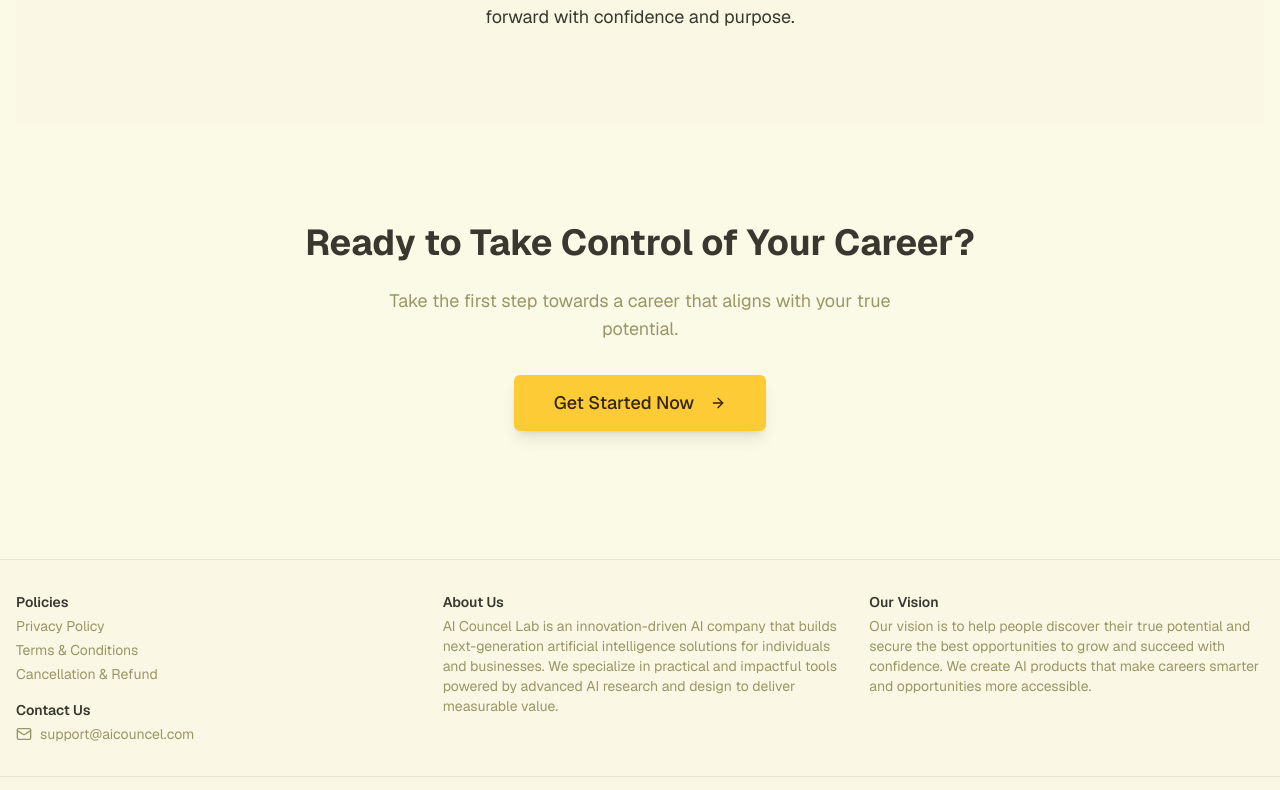
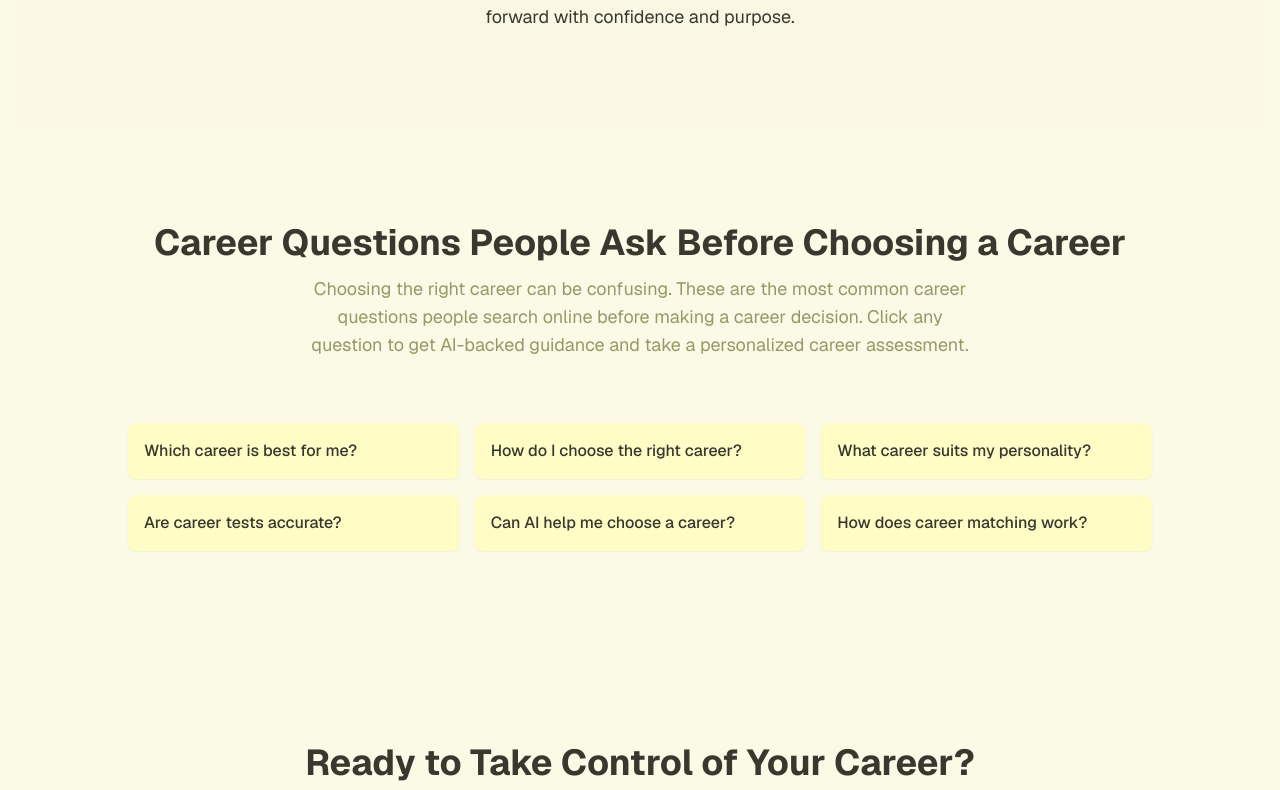
Before and after one commit to SinghRaghvendra/Margdarshak-AI, a Next.js app: page / in a window 1280 px wide. Shown: the part 2007-2797 px from the top of the page. Built offline with nearby package versions, Linux system fonts and the light colour scheme; no server answers.

Commit message:
I want to improvise SEO for my website with some good strateties to driv

```diff
--- /dev/null
+++ b/src/app/career-assessment/page.tsx
@@ -0,0 +1,110 @@
+
+'use client';
+
+import { Button } from '@/components/ui/button';
+import { Card, CardContent, CardDescription, CardHeader, CardTitle } from '@/components/ui/card';
+import { ArrowRight, Lightbulb } from 'lucide-react';
+import { useRouter } from 'next/navigation';
+import type { Metadata } from 'next';
+import Script from 'next/script';
+
+// This metadata would be for a static export, but we define it here for clarity.
+// In a dynamic app, this would be in the layout or page component.
+export const metadata: Metadata = {
+    title: 'AI Career Assessment – Find the Right Career Path',
+    description: 'Our AI career assessment analyzes your skills, interests, and personality to give you a personalized career match.',
+};
+
+const FaqSchema = {
+    "@context": "https://schema.org",
+    "@type": "FAQPage",
+    "mainEntity": [
+        {
+            "@type": "Question",
+            "name": "Which career is best for me?",
+            "acceptedAnswer": {
+                "@type": "Answer",
+                "text": "The best career depends on your skills, interests, and personality. AI Councel uses an AI-based career assessment to recommend suitable career paths."
+            }
+        },
+        {
+            "@type": "Question",
+            "name": "How do I choose the right career?",
+            "acceptedAnswer": {
+                "@type": "Answer",
+                "text": "Choosing the right career involves self-assessment and research. Our platform simplifies this by providing a personalized career test and AI-driven career matching to guide your decision."
+            }
+        },
+        {
+            "@type": "Question",
+            "name": "What career suits my personality?",
+            "acceptedAnswer": {
+                "@type": "Answer",
+                "text": "A career that suits your personality aligns with your natural strengths and preferences. Our career assessment is designed to identify these traits and suggest careers where you can thrive."
+            }
+        },
+        {
+            "@type": "Question",
+            "name": "Can AI help me choose a career?",
+            "acceptedAnswer": {
+                "@type": "Answer",
+                "text": "Yes. AI career guidance uses data-driven insights to analyze your profile and suggest careers that match your strengths, increasing your chances of finding a fulfilling job."
+            }
+        }
+    ]
+};
+
+
+export default function CareerAssessmentPage() {
+    const router = useRouter();
+
+    const handleStartAssessment = () => {
+        // This will redirect to the start of the user journey
+        router.push('/signup');
+    };
+
+    return (
+        <>
+            {/* Add the FAQ Schema to the page */}
+            <Script
+                id="faq-schema"
+                type="application/ld+json"
+                dangerouslySetInnerHTML={{ __html: JSON.stringify(FaqSchema) }}
+            />
+            <div className="py-12 flex items-center justify-center">
+                <Card className="w-full max-w-2xl shadow-xl">
+                    <CardHeader className="text-center">
+                        <Lightbulb className="h-16 w-16 text-primary mx-auto mb-4" />
+                        <CardTitle className="text-3xl md:text-4xl font-bold">AI-Powered Career Assessment & Career Match</CardTitle>
+                        <CardDescription className="text-lg md:text-xl text-muted-foreground mt-4">
+                            Not sure which career is right for you? Our AI career assessment analyzes your skills, interests, and personality to give you a personalized career match.
+                        </CardDescription>
+                    </CardHeader>
+                    <CardContent className="text-center">
+                        <p className="mb-8 text-muted-foreground">
+                            Take the first step toward a fulfilling professional life. Our comprehensive assessment is designed to provide clarity and direction for your career journey.
+                        </p>
+                        <Button size="lg" className="text-lg py-7 px-10 shadow-lg" onClick={handleStartAssessment}>
+                            Start Your Free Career Assessment <ArrowRight className="ml-2 h-5 w-5" />
+                        </Button>
+                        <div className="mt-8 text-sm text-muted-foreground space-y-4">
+                            <p>
+                                After completing the assessment, you will receive AI-driven career suggestions. For a small fee, you can unlock a detailed 10-year roadmap for your chosen career.
+                            </p>
+                            <p>
+                                <a href="/career-test" className="text-primary hover:underline font-medium mx-2">Career Test</a>|
+                                <a href="/ai-career-guidance" className="text-primary hover:underline font-medium mx-2">AI Career Guidance</a>|
+                                <a href="/career-match" className="text-primary hover:underline font-medium mx-2">Career Match</a>
+                            </p>
+                        </div>
+                    </CardContent>
+                </Card>
+            </div>
+        </>
+    );
+}
+
+// Dummy pages for internal linking SEO boost
+export function CareerTestPage() { return <div>Career Test Page</div>; }
+export function AiCareerGuidancePage() { return <div>AI Career Guidance Page</div>; }
+export function CareerMatchPage() { return <div>Career Match Page</div>; }
--- a/src/app/page.tsx
+++ b/src/app/page.tsx
@@ -1,3 +1,4 @@
+
 'use client';
 
 import { Button } from '@/components/ui/button';
@@ -78,6 +79,15 @@ export default function HomePage() {
       { point: "Unsure how your skills and interests translate into a real-world job." },
       { point: "Lacking a concrete plan to achieve your long-term career goals." },
       { point: "Getting rejected by automated systems before a human sees your resume." },
+  ];
+
+  const careerQuestions = [
+      "Which career is best for me?",
+      "How do I choose the right career?",
+      "What career suits my personality?",
+      "Are career tests accurate?",
+      "Can AI help me choose a career?",
+      "How does career matching work?"
   ];
 
 
@@ -235,6 +245,29 @@ export default function HomePage() {
         </div>
       </section>
 
+      {/* SEO Questions Section */}
+      <section id="career-questions" className="py-16 md:py-24 bg-background">
+        <div className="container mx-auto px-4">
+            <div className="text-center mb-12 md:mb-16">
+                <h2 className="text-3xl md:text-4xl font-bold text-foreground">Career Questions People Ask Before Choosing a Career</h2>
+                <p className="text-md md:text-lg text-muted-foreground mt-3 max-w-2xl mx-auto">
+                    Choosing the right career can be confusing. These are the most common career questions people search online before making a career decision. Click any question to get AI-backed guidance and take a personalized career assessment.
+                </p>
+            </div>
+            <div className="grid grid-cols-1 sm:grid-cols-2 lg:grid-cols-3 gap-4 max-w-5xl mx-auto">
+                {careerQuestions.map((question, index) => (
+                    <Link
+                        key={index}
+                        href="/career-assessment"
+                        className="block p-4 bg-card hover:bg-accent rounded-lg font-medium text-card-foreground hover:text-accent-foreground transition-all duration-200 ease-in-out transform hover:-translate-y-1 shadow-sm hover:shadow-lg"
+                    >
+                        {question}
+                    </Link>
+                ))}
+            </div>
+        </div>
+      </section>
+
       {/* Final Call to Action Section */}
       <section className="py-16 md:py-24 bg-background">
         <div className="container mx-auto px-4 text-center">
```
